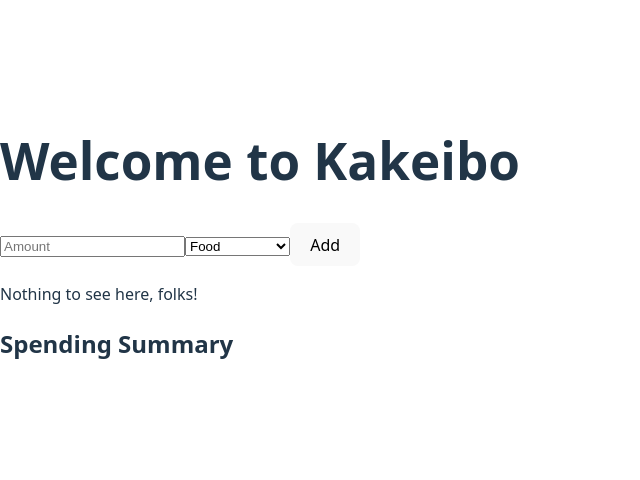
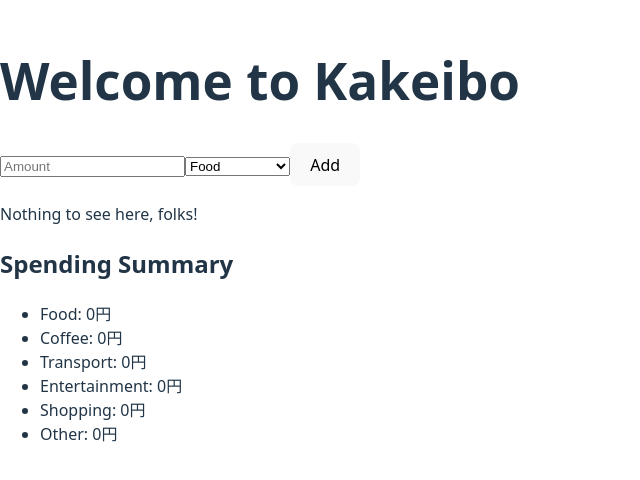
Before and after one commit to MaddRussian/kakeibo, a React (Vite) app: page / in a window 1280 px wide. Shown: the part 160-640 px from the top of the page, without its empty margins (0-640 px from the left). Built offline with nearby package versions, Linux system fonts and the light colour scheme.

Commit message:
stored categories in separate file

```diff
--- /dev/null
+++ b/src/categories.js
@@ -0,0 +1,8 @@
+export const categories = [
+  "Food",
+  "Coffee",
+  "Transport",
+  "Entertainment",
+  "Shopping",
+  "Other"
+];
--- a/src/components/AddExpenseForm.jsx
+++ b/src/components/AddExpenseForm.jsx
@@ -1,14 +1,15 @@
 import { useState } from "react";
+import { categories } from "../categories";
 
 export default function AddExpenseForm({ onAdd }) {
   const [amount, setAmount] = useState("");
-  const [category, setCategory] = useState("Food");
+  const [category, setCategory] = useState(categories[0]);
 
   const handleSubmit = (e) => {
     e.preventDefault();
     onAdd({ amount, category, date: new Date().toISOString() });
     setAmount("");
-    setCategory("Food");
+    setCategory(categories[0]);
   };
 
   return (
@@ -20,13 +21,11 @@
         onChange={(e) => setAmount(e.target.value)}
       />
       <select value={category} onChange={(e) => setCategory(e.target.value)}>
-        <option value="Food">Food</option>
-        <option value="Coffee">Coffee</option>
-        <option value="Transport">Transport</option>
-        <option value="Entertainment">Entertainment</option>
-        <option value="Shopping">Shopping</option>
-        <option value="Utilities">Utilities</option>
-        <option value="Other">Other</option>
+        {categories.map((categoryName) => (
+          <option key={categoryName} value={categoryName}>
+            {categoryName}
+          </option>
+        ))}
       </select>
 
       <button type="submit">Add</button>
--- a/src/components/Summary.jsx
+++ b/src/components/Summary.jsx
@@ -1,12 +1,16 @@
+import React from "react";
+import { categories } from "../categories";
+
 export default function Summary({ expenses }) {
   const totals = {};
 
-  for (const expense of expenses) {
-    if (!totals[expense.category]) {
-      totals[expense.category] = 0;
-    }
-    totals[expense.category] += expense.amount;
-  }
+  categories.forEach((categoryName) => {
+    totals[categoryName] = 0;
+  });
+
+  expenses.forEach((expense) => {
+    totals[expense.category] += Number(expense.amount);
+  })
 
   return (
     <div>
```
